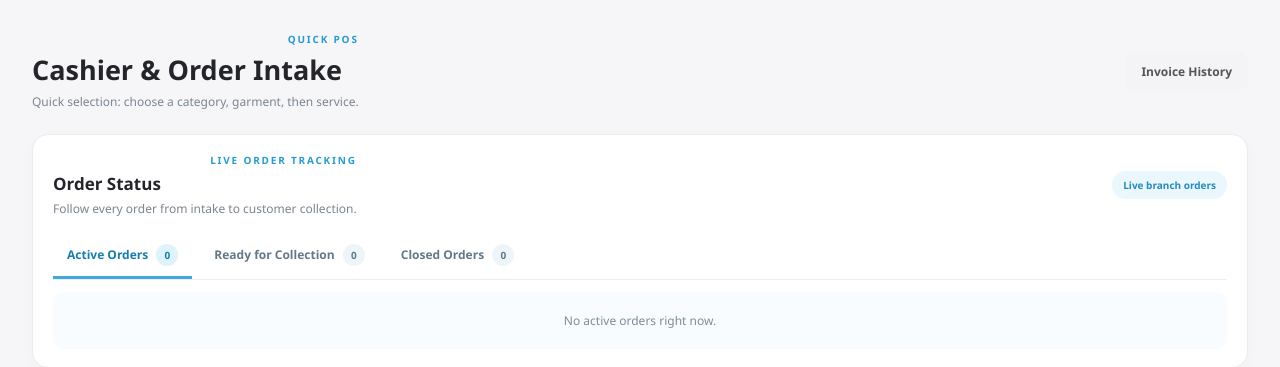
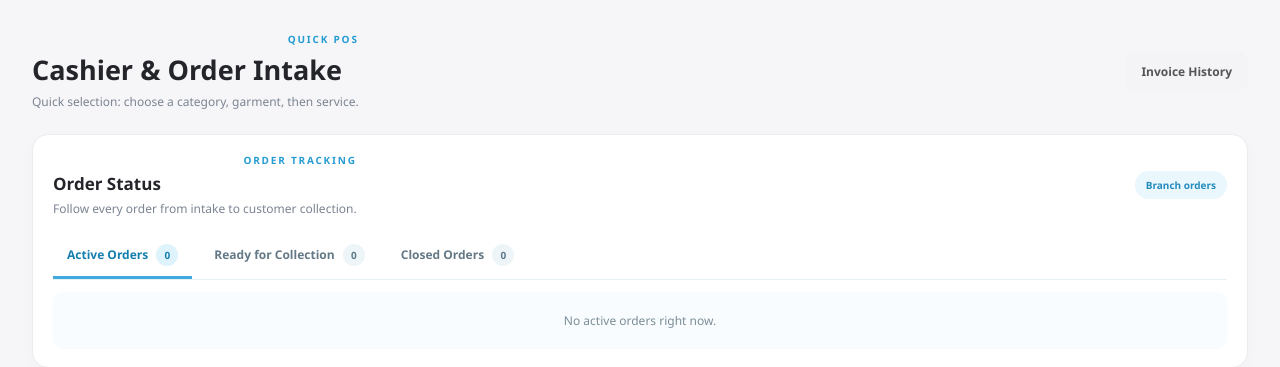
Before and after one commit to ae7656714-jpg/OT-OT-Laundry, a Flask app: template templates/cashier.html in a window 1280 px wide. Shown: the top 367 px of the page. Run offline with Flask 3, Linux system fonts and the light colour scheme; the template is opened without the code that fills it, so the values that code supplies are empty; some libraries are stand-ins or nearby versions.

Commit message:
Clarify order tracker refresh behavior

```diff
--- a/templates/cashier.html
+++ b/templates/cashier.html
@@ -7,8 +7,8 @@
 
 <section class="order-tracker panel">
   <div class="tracker-heading">
-    <div><p class="eyebrow">LIVE ORDER TRACKING</p><h2>Order Status</h2><p class="muted">Follow every order from intake to customer collection.</p></div>
-    <span class="tracker-refresh">Live branch orders</span>
+    <div><p class="eyebrow">ORDER TRACKING</p><h2>Order Status</h2><p class="muted">Follow every order from intake to customer collection.</p></div>
+    <span class="tracker-refresh">Branch orders</span>
   </div>
   <div class="tracker-tabs" role="tablist" aria-label="Order status">
     <button type="button" class="tracker-tab active" data-tracker-tab="active">Active Orders <span>{{ active_orders|length }}</span></button>
```
